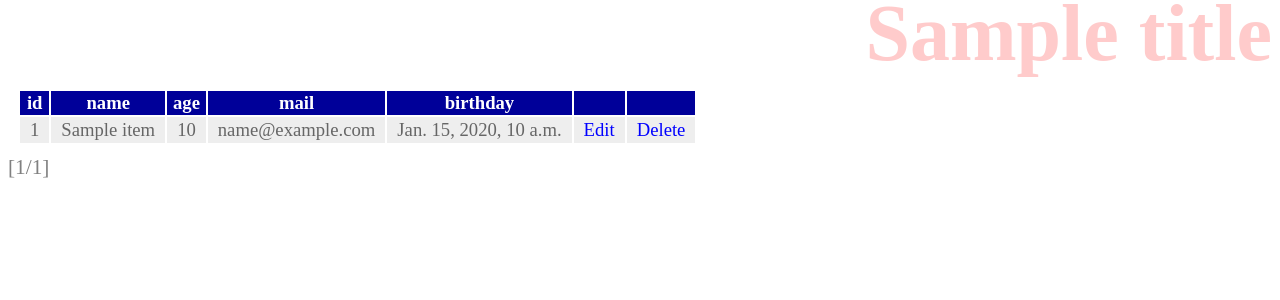
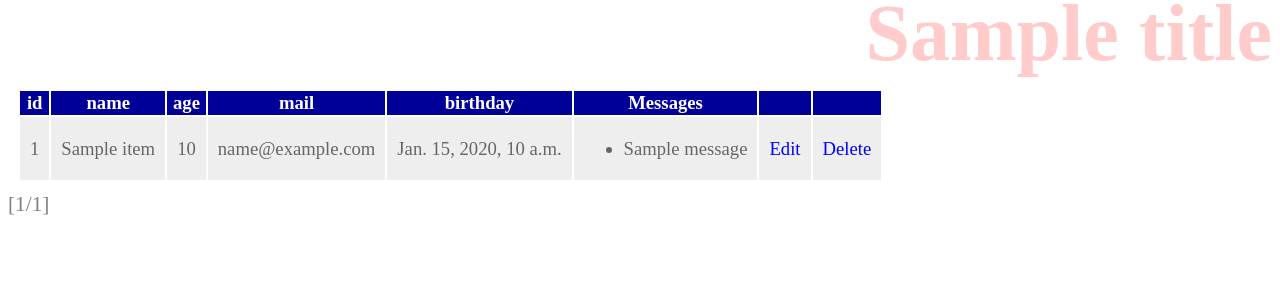
Before and after one commit to nargok/django_study, a Django app: template hello/templates/hello/index.html in a window 1280 px wide. Shown: the top 300 px of the page. Run offline with Django 3.2, Linux system fonts and the light colour scheme; the template is opened without the code that fills it: most values are stand-ins (such as "Sample title", 1, 10 or a date in 2020).

Commit message:
display message in friends listing

```diff
--- a/hello/templates/hello/index.html
+++ b/hello/templates/hello/index.html
@@ -17,6 +17,7 @@
             <th>age</th>
             <th>mail</th>
             <th>birthday</th>
+            <th>Messages</th>
             <th></th>
             <th></th>
         </tr>
@@ -27,6 +28,11 @@
                 <td>{{item.age}}</td>
                 <td>{{item.mail}}</td>
                 <td>{{item.birthday}}</td>
+                <td><ul>
+                    {% for ob in item.message_set.all %}
+                        <li>{{ob.title}}</li>
+                    {% endfor %}
+                </ul></td>
                 <td><a href="{% url 'edit' item.id %}">Edit</a></td>
                 <td><a href="{% url 'delete' item.id %}">Delete</a></td>
             </tr>
```
